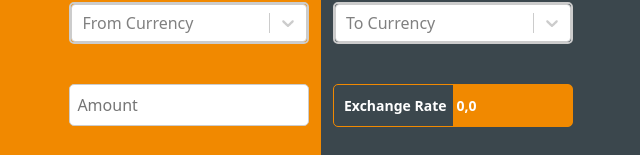
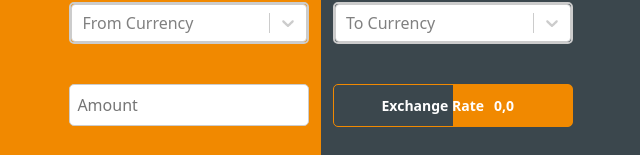
Before and after one commit to MarwanEsm/Currency-Rate-Exchange, a React (Create React App) app: page /currencies in a window 1280 px wide. Shown: the part 385-540 px from the top of the page, without its empty margins (319-959 px from the left). Built offline with nearby package versions, Linux system fonts and the light colour scheme; no server answers.

Commit message:
add style

```diff
--- a/src/screens/currenciesList/CurrenciesList.module.scss
+++ b/src/screens/currenciesList/CurrenciesList.module.scss
@@ -59,7 +59,11 @@
     font-weight: 600;
     margin-right: 10px;
     margin-left: -10px;
-    text-align: center;
+}
+
+.exchangeRateWrapper span {
+    display: flex;
+    justify-content: center;
 }
 
 
```
